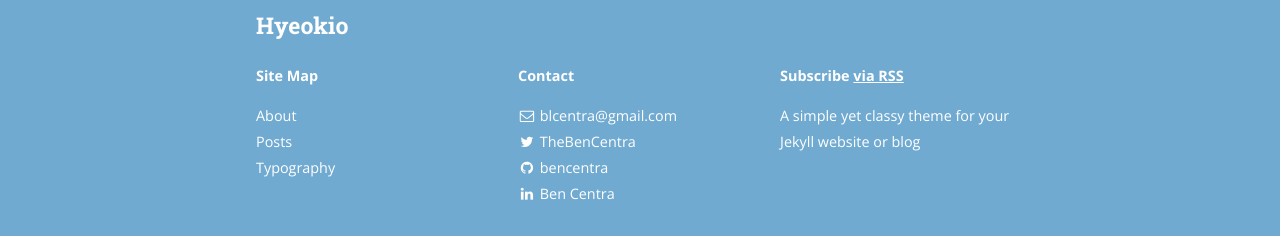
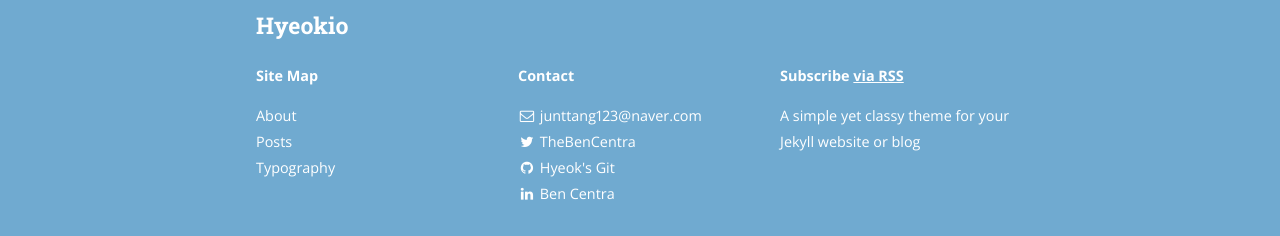
Before and after one commit to junttang/junttang.github.io, a Jekyll site: the page built from index.html, in a window 1280 px wide and 900 px high, scrolled down 1275 px. Shown: the part 661-897 px from the top of the window. Built offline with Jekyll 4.4.1, drawn with Linux system fonts in a browser that asks for light colours; nearby versions of some CDN libraries; the list of posts is cut into pages by our own code.

Commit message:
Update _config.yml

```diff
--- a/_config.yml
+++ b/_config.yml
@@ -11,7 +11,7 @@ exclude:
 # Site settings
 title: Hyeokio
 subtitle: "A simple yet classy theme for your Jekyll website or blog"
-email: blcentra@gmail.com
+email: junttang123@naver.com
 name: Ben Centra
 description: >
    A simple yet classy theme for your Jekyll website or blog
@@ -92,17 +92,17 @@ social:
 
   - name: GitHub
     icon: github
-    username: bencentra
-    url: https://github.com/bencentra
-    desc: Fork me on GitHub
-    share: false
+    username: Hyeok's Git
+    url: https://github.com/junttang
+    desc: Come to my Github!
+    share: true
 
   - name: LinkedIn
     icon: linkedin
     username: Ben Centra
     url: https://www.linkedin.com/pub/ben-centra/47/769/60a
     desc: Connect with me on LinkedIn
-    share: true
+    share: false
 
   - name: Google+
     icon: google-plus
```
